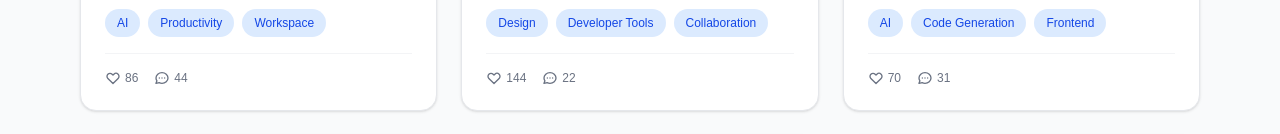
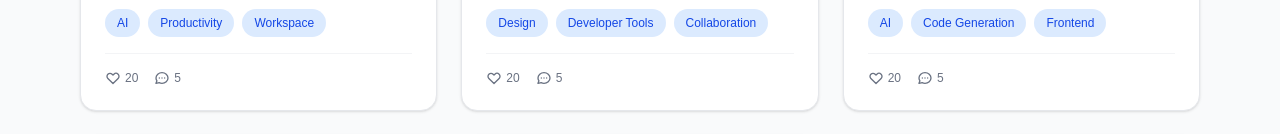
Before and after one commit to millwheel/saas-introduce-front, a Next.js app: page / in a window 1280 px wide. Shown: the part 666-800 px from the top of the page. Built offline with nearby package versions, Linux system fonts and the light colour scheme.

Commit message:
feat: math 제거

```diff
--- a/src/components/ProductCard.tsx
+++ b/src/components/ProductCard.tsx
@@ -1,5 +1,3 @@
-'use client'
-
 import Link from 'next/link'
 import {ProductCardType} from "@/data/type";
 
@@ -70,16 +68,15 @@ export function ProductCard({
                             <svg className="w-4 h-4" fill="none" viewBox="0 0 24 24" stroke="currentColor">
                                 <path strokeLinecap="round" strokeLinejoin="round" strokeWidth={2} d="M4.318 6.318a4.5 4.5 0 000 6.364L12 20.364l7.682-7.682a4.5 4.5 0 00-6.364-6.364L12 7.636l-1.318-1.318a4.5 4.5 0 00-6.364 0z" />
                             </svg>
-                            <span>{Math.floor(Math.random() * 100) + 50}</span>
+                            <span>20</span>
                         </div>
                         <div className="flex items-center space-x-1">
                             <svg className="w-4 h-4" fill="none" viewBox="0 0 24 24" stroke="currentColor">
                                 <path strokeLinecap="round" strokeLinejoin="round" strokeWidth={2} d="M8 12h.01M12 12h.01M16 12h.01M21 12c0 4.418-4.03 8-9 8a9.863 9.863 0 01-4.255-.949L3 20l1.395-3.72C3.512 15.042 3 13.574 3 12c0-4.418 4.03-8 9-8s9 3.582 9 8z" />
                             </svg>
-                            <span>{Math.floor(Math.random() * 50) + 10}</span>
+                            <span>5</span>
                         </div>
                     </div>
-
                 </div>
             </div>
         </div>
```
